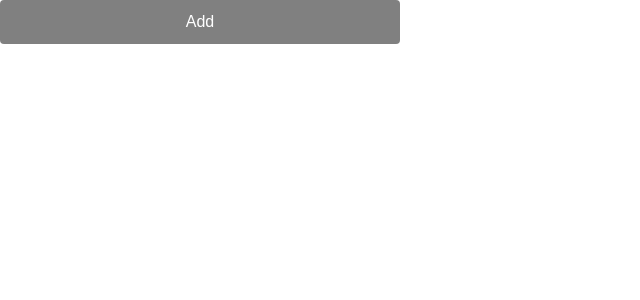
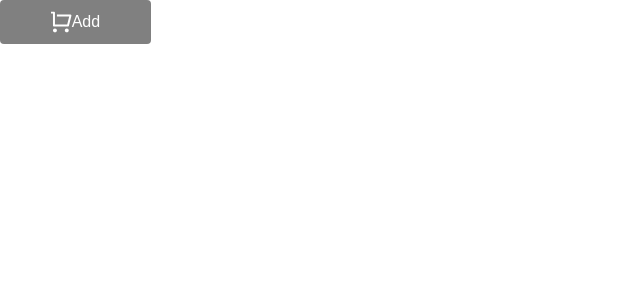
Before and after one commit to peaksoft-school/js5-gadgetarium-web, a React (Create React App) app: page / in a window 1280 px wide. Shown: the top 300 px of the page, without its empty margins (0-640 px from the left). Built offline with nearby package versions, Linux system fonts and the light colour scheme.

Commit message:
update button

```diff
--- a/src/App.js
+++ b/src/App.js
@@ -6,10 +6,11 @@ function App() {
    return (
       <div>
          <Button
-            width="400px"
+            width="151px"
             height="44px"
             background="gray"
             hover={{ background: 'green', color: 'white' }}
+            showbasketicon="showbasketicon"
          >
             Add
          </Button>
--- a/src/components/UI/Button.js
+++ b/src/components/UI/Button.js
@@ -1,13 +1,21 @@
-import React from 'react'
-
 import { styled } from '@mui/material'
 
+import { ReactComponent as BasketIcon } from '../../assets/icons/Vector.svg'
+
 function Button({ children, ...props }) {
-   return <ButtonStyled {...props}>{children}</ButtonStyled>
+   return (
+      <ButtonStyled {...props}>
+         {props.showbasketicon && <BasketIconStyled {...props} />}
+         {children}
+      </ButtonStyled>
+   )
 }
 export default Button
 const ButtonStyled = styled('button')((props) => ({
-   fontSize: '16px',
+   fontSize: props.fontSize || '16px',
+   display: 'flex',
+   alignItems: 'center',
+   justifyContent: 'center',
    color: props.color || 'white',
    background: props.background || '#E313BF',
    width: props.width,
@@ -21,3 +29,6 @@ const ButtonStyled = styled('button')((props) => ({
       ...props.active,
    },
 }))
+const BasketIconStyled = styled(BasketIcon)`
+   width: 20.72px;
+`
```
Also changed, not shown: src/assets/icons/Vector.svg (added), src/assets/icons/text.txt (deleted).
